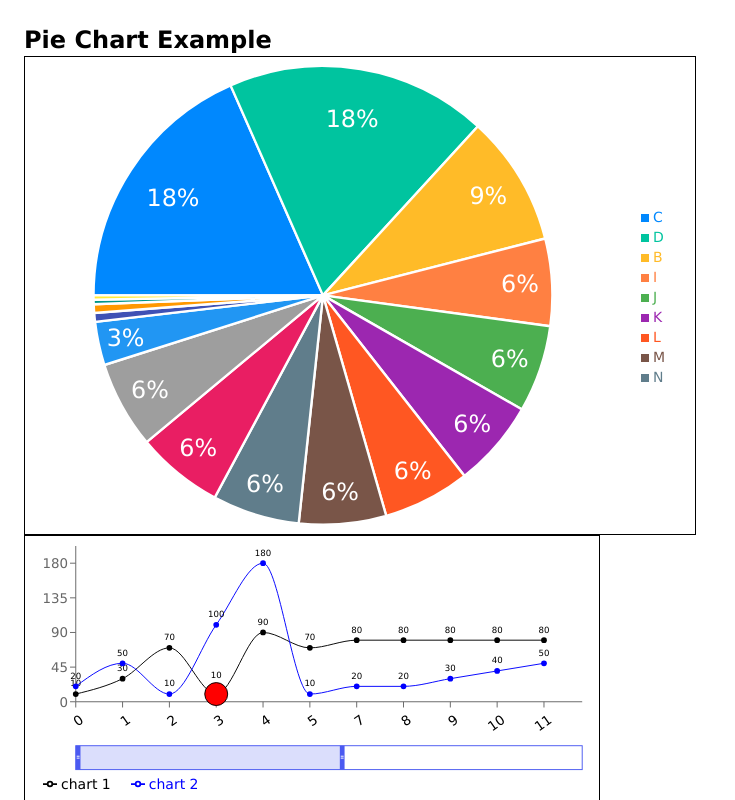
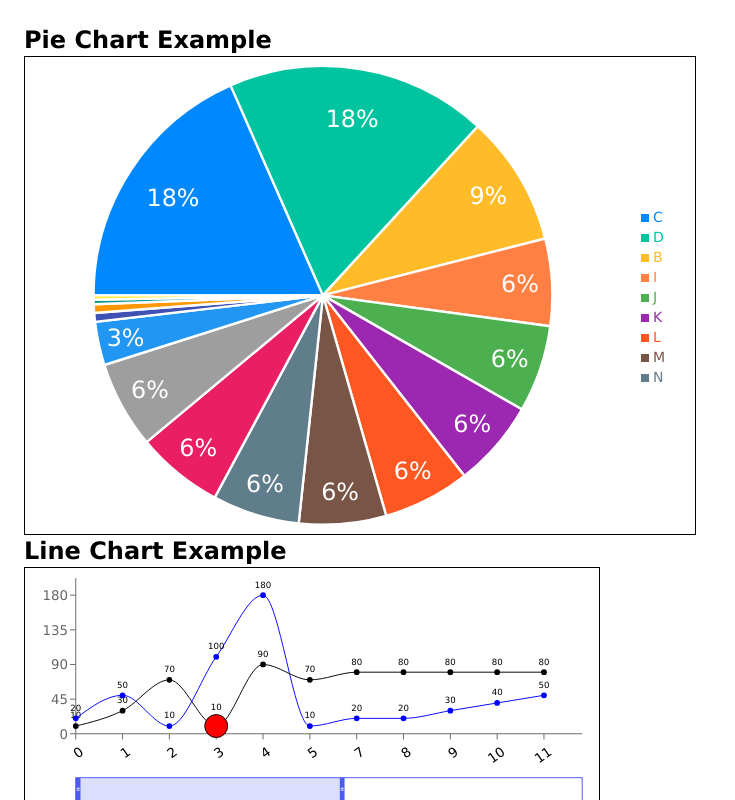
Before and after one commit to talkohavy/charts, a React (Vite) app: page / in a window 1280 px wide. Shown: the whole page, without its empty margins (0-735 px from the left). Built offline with nearby package versions, Linux system fonts and the light colour scheme.

Commit message:
created a Title component

```diff
--- a/src/components/LineChartExample/LineChartExample.tsx
+++ b/src/components/LineChartExample/LineChartExample.tsx
@@ -1,8 +1,11 @@
 import { LineChart } from '../../../lib/main';
+import Title from '../Title';
 
 export default function LineChartExample() {
   return (
     <div className='h-[270px] w-xl'>
+      <Title title='Line Chart Example' />
+
       <LineChart
         // type='datetime'
         settings={{
--- a/src/components/PieChartExample/PieChartExample.tsx
+++ b/src/components/PieChartExample/PieChartExample.tsx
@@ -1,9 +1,10 @@
 import { PieChart } from '../../../lib/main';
+import Title from '../Title';
 
 export default function PieChartExample() {
   return (
     <div>
-      <h2 className='font-bold text-2xl'>Pie Chart Example</h2>
+      <Title title='Pie Chart Example' />
 
       <PieChart
         data={[
--- /dev/null
+++ b/src/components/Title/Title.tsx
@@ -0,0 +1,9 @@
+type TitleProps = {
+  title: string;
+};
+
+export default function Title(props: TitleProps) {
+  const { title } = props;
+
+  return <h2 className='font-bold text-2xl'>{title}</h2>;
+}
--- /dev/null
+++ b/src/components/Title/index.ts
@@ -0,0 +1 @@
+export { default } from './Title';
```
